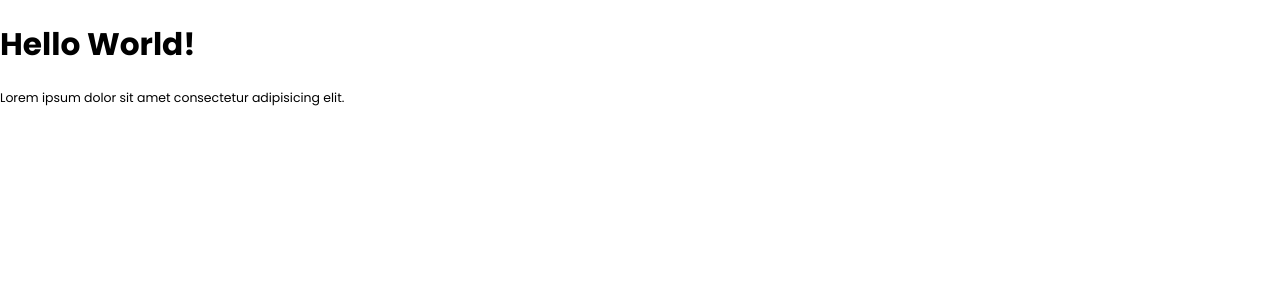
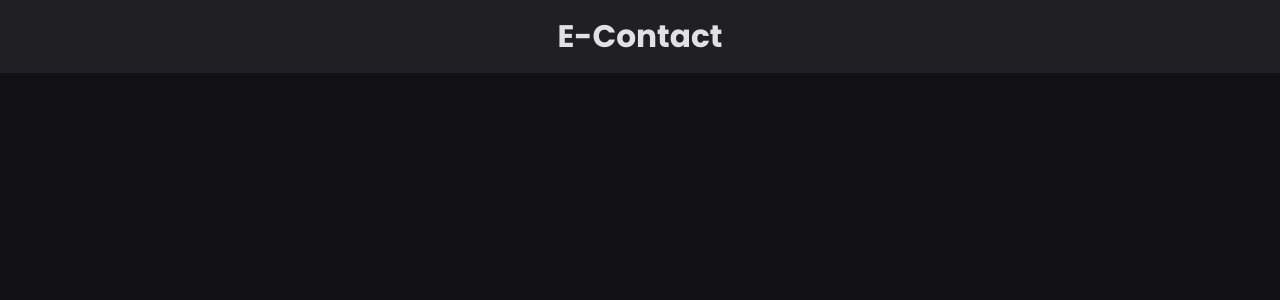
Before and after one commit to PedroHercules/contact-book, a Next.js app: page / in a window 1280 px wide. Shown: the top 300 px of the page. Built offline with nearby package versions, Linux system fonts and the light colour scheme.

Commit message:
feat: added header component

```diff
--- /dev/null
+++ b/components/shared/Header/Header.tsx
@@ -0,0 +1,10 @@
+import { Title } from "@/styles/Texts";
+import { HeaderContainer } from "./Styles";
+
+export default function Header() {
+  return (
+    <HeaderContainer>
+      <Title>E-Contact</Title>
+    </HeaderContainer>
+  )
+}
--- /dev/null
+++ b/components/shared/Header/Styles.ts
@@ -0,0 +1,13 @@
+import styled from "styled-components";
+
+export const HeaderContainer = styled.header`
+  display: flex;
+  justify-content: center;
+  align-items: center;
+  position: fixed;
+  top: 0;
+  background: #202024;
+  color: #E0E0E5;
+  width: 100%;
+  height: 7rem;
+`
--- a/pages/index.tsx
+++ b/pages/index.tsx
@@ -1,4 +1,5 @@
-import { Head } from '@/components/shared/Head'
+import { Head } from '@/components/shared/Head/Head'
+import Header from '@/components/shared/Header/Header'
 import { GlobalStyle } from '@/styles/Globals'
 import { Paragraph, Title } from '@/styles/Texts'
 
@@ -7,10 +8,7 @@ export default function Home() {
     <>
       <Head />
       <main>
-        <Title>Hello World!</Title>
-        <Paragraph>
-          Lorem ipsum dolor sit amet consectetur adipisicing elit.
-        </Paragraph>
+        <Header />
       </main>
     </>
   )
--- a/styles/Globals.ts
+++ b/styles/Globals.ts
@@ -5,6 +5,8 @@ export const GlobalStyle = createGlobalStyle`
     margin: 0;
     padding: 0;
     font-family: 'Poppins', sans-serif;
+    background: #121214;
+    color: #E0E0E5;
   }
 
   html {
```
Also changed, not shown: components/shared/Head/Head.tsx (renamed from components/shared/Head.tsx).
